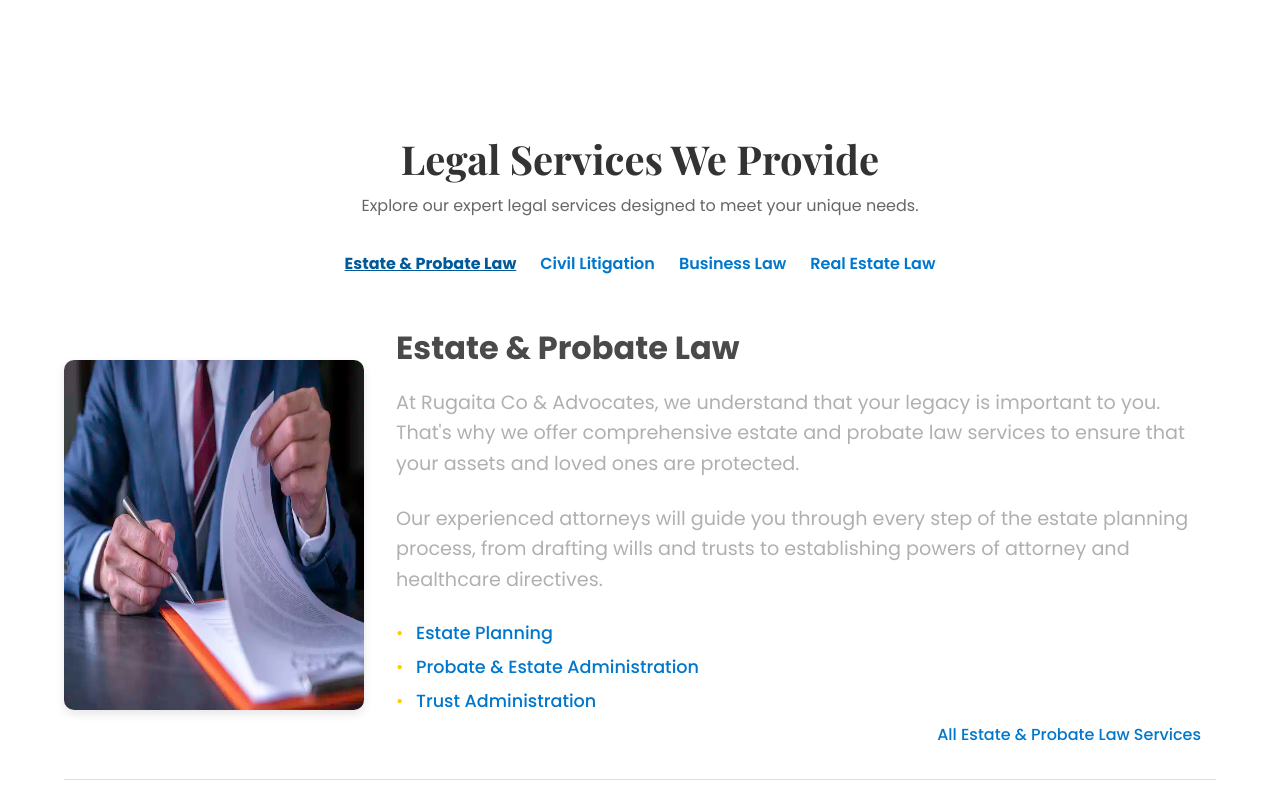
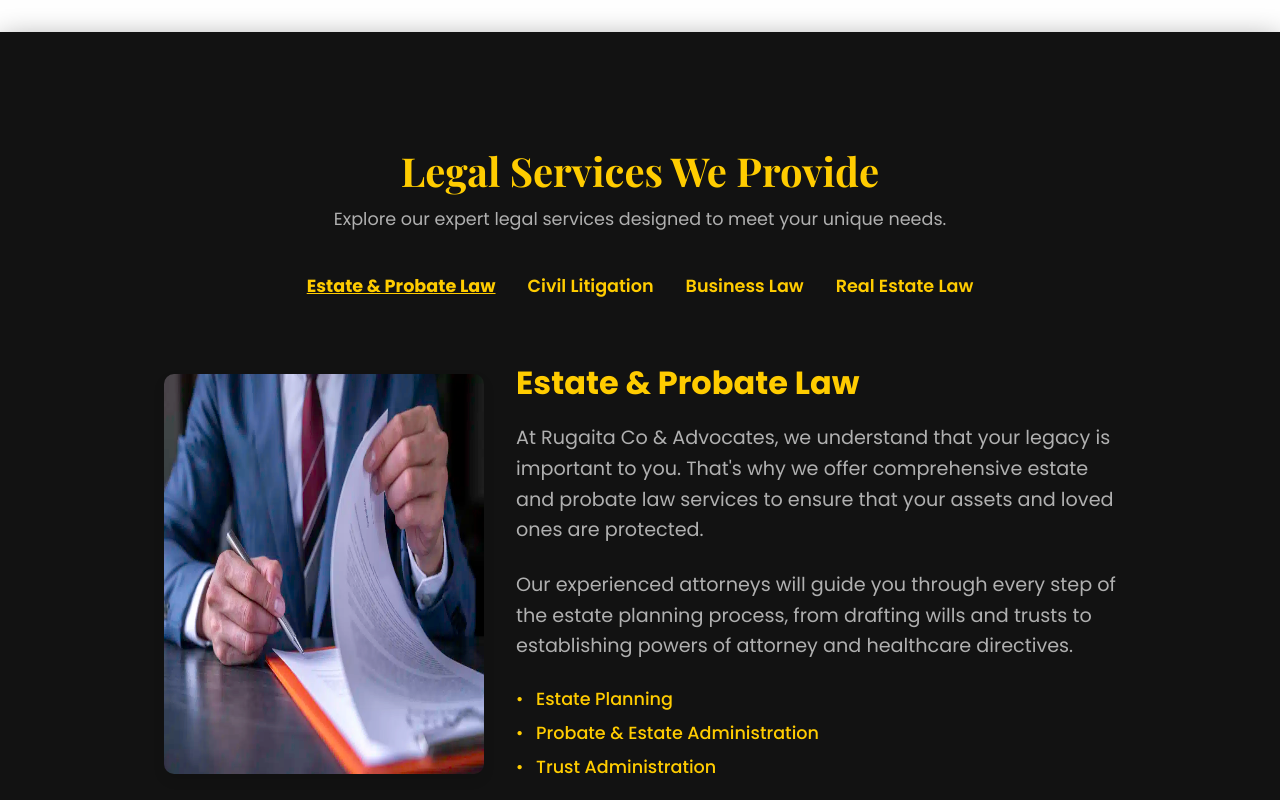
Before and after one commit to pravinireri/Rugaita-Co-Advocates, a plain HTML site: page index.html in a window 1280 px wide. Shown: the part 1680-2480 px from the top of the page. Drawn offline with nearby package versions, Linux system fonts and the light colour scheme.

Commit message:
service section restyle

```diff
--- a/assets/css/styles.css
+++ b/assets/css/styles.css
@@ -296,57 +296,86 @@ ul li::before {
 /* Section 2: Services */
 
 .services-container {
-    width: 90%;
-    max-width: 1200px;
+    width: 100%;
     margin: 2rem auto;
+    padding: 7rem 0 0;
+    background-color: #121212;
+    box-shadow: 0 10px 30px rgba(0, 0, 0, 0.5);
+    position: relative;
+    z-index: 1;
+    }
+
+.services-container::before {
+    content: '';
+    position: absolute;
+    top: -50px;
+    left: 0;
+    width: 100%;
+    height: 50px;
+    z-index: -1;
+}
+
+.services-container::after {
+    content: '';
+    position: absolute;
+    bottom: -50px;
+    left: 0;
+    width: 100%;
+    height: 50px;
+    z-index: -1;
 }
 
 .services-header {
     text-align: center;
-    margin-bottom: 2rem;
+    margin-bottom: 2.5rem;
 }
 
 .services-header h1 {
     font-size: 2.5rem;
-    color: #333;
+    color: var(--primary-color);
+    font-weight: bold;
     margin-bottom: 0.5rem;
 }
 
 .services-header p {
-    font-size: 1rem;
-    color: #666;
+    font-size: 1.1rem;
+    color: var(--secondary-text);
+    line-height: 1.6;
+    margin-bottom: 2rem;
 }
 
 .services-nav {
     display: flex;
     justify-content: center;
-    gap: 1.5rem;
+    gap: 2rem;
     margin-bottom: 3rem;
-    font-size: 1rem;
+    font-size: 1.1rem;
+    font-weight: 600;
 }
 
 .services-nav a {
     text-decoration: none;
-    color: #0077cc;
-    font-weight: 600;
+    color: var(--primary-color);
+    transition: all 0.3s ease;
 }
 
-.services-nav a:hover {
-    color: #005999;
+.services-nav a:hover,
+.services-nav a.active {
+    color: #ffcc00;
     text-decoration: underline;
-    background-color: transparent;
 }
 
 .section {
     display: none;
+    margin-top: 60px;
 }
 
 .section.active {
     display: flex;
     flex-wrap: wrap;
     align-items: center;
+    justify-content: center; /* Centers the content and image */
     margin-bottom: 3rem;
-    border-bottom: 1px solid #ddd;
     padding-bottom: 2rem;
 }
 
@@ -354,28 +383,42 @@ ul li::before {
     border-bottom: none;
 }
 
+/* Wrapper to center the content and image */
+.section-wrapper {
+    width: 90%;
+    max-width: 1200px; /* Limit width */
+    margin: 0 auto;
+    display: flex;
+    justify-content: space-between;
+    align-items: center;
+}
+
+/* Image styling */
 .section img {
-    flex: 1;
-    max-width: 300px;
-    height: 350px;
+    max-width: 320px;
+    height: 400px;
     border-radius: 10px;
     margin-right: 2rem;
-    box-shadow: 0 4px 10px rgba(0, 0, 0, 0.1);
+    box-shadow: 0 6px 12px rgba(0, 0, 0, 0.1);
 }
 
+/* Content styling */
 .section-content {
     flex: 2;
+    max-width: 600px; /* Prevent text from stretching too wide */
 }
 
 .section-content h2 {
     font-size: 2rem;
-    color: #4a4a4a;
+    color: var(--primary-color);
     margin-bottom: 1rem;
+    font-weight: bold;
 }
 
 .section-content p {
     line-height: 1.6;
     margin-bottom: 1.5rem;
+    color: var(--secondary-text);
 }
 
 .section-content ul {
@@ -385,49 +428,39 @@ ul li::before {
 
 .section-content ul li {
     margin-bottom: 0.5rem;
+    color: #bbb;
 }
 
 .section-content ul li a {
     text-decoration: none;
-    color: #0077cc;
+    color: var(--primary-color);
     font-weight: 500;
+    transition: color 0.3s ease;
 }
 
 .section-content ul li a:hover {
-    text-decoration: underline;
-}
-
-.footer-link {
-    text-align: right;
-    margin-top: 1rem;
-}
-
-.footer-link a {
-    color: #0077cc;
-    font-weight: 500;
-    text-decoration: none;
-}
-
-.footer-link a:hover {
+    color: #ffcc00;
     text-decoration: underline;
 }
 
 /* Active Button Style */
 .services-nav a.active {
-    color: #005999;
-    font-weight: 700;
+    color: #ffcc00;
+    font-weight: bold;
     text-decoration: underline;
     background-color: transparent;
 }
+
 
 /* Section 3: Attorneys */
 
 .a-container {
     max-width: 1100px;
-    margin: auto;
     text-align: center;
     font-family: 'Poppins', sans-serif;
     margin: 0 auto;
+    margin-top: 150px;
+    margin-bottom: -120px;
     padding: 0;
     color: #333;
 }
@@ -488,6 +521,8 @@ ul li::before {
     width: 80%;
     margin: 0 auto;
     margin-bottom: 50px;
+    border-radius: 15px;
+    overflow: hidden;
 }
 
 .left {
@@ -569,6 +604,7 @@ iframe {
     color: #ffcc00;
     padding-left: 20px;
 }
+
 
 /* Footer styles */
 
--- a/index.html
+++ b/index.html
@@ -10,7 +10,7 @@
     <link rel="preconnect" href="https://fonts.gstatic.com" crossorigin>
     <link href="https://fonts.googleapis.com/css2?family=Poppins:wght@100;200;300;400;500;600;700;800;900&family=Roboto:wght@100;300;400;500;700;900&display=swap" rel="stylesheet">
     <link href="https://fonts.googleapis.com/css2?family=Playfair+Display:wght@400;700&display=swap" rel="stylesheet">
-
+    <link href="https://fonts.googleapis.com/css2?family=Montserrat:ital,wght@0,100..900;1,100..900&display=swap" rel="stylesheet">
 </head>
 <body>
     <!-- NAVBAR -->
@@ -93,9 +93,6 @@
                         <li><a href="#">Probate & Estate Administration</a></li>
                         <li><a href="#">Trust Administration</a></li>
                     </ul>
-                    <div class="footer-link">
-                        <a href="#">All Estate & Probate Law Services</a>
-                    </div>
                 </div>
             </div>
 
@@ -112,9 +109,6 @@
                         <li><a href="#">Product Liability</a></li>
                         <li><a href="#">Insurance Defense</a></li>
                     </ul>
-                    <div class="footer-link">
-                        <a href="#">All Civil Litigation Services</a>
-                    </div>
                 </div>
             </div>
 
@@ -130,9 +124,6 @@
                         <li><a href="#">Mergers & Acquisitions</a></li>
                         <li><a href="#">Business Litigation</a></li>
                     </ul>
-                    <div class="footer-link">
-                        <a href="#">All Business Law Services</a>
-                    </div>
                 </div>
             </div>
 
@@ -147,9 +138,6 @@
                         <li><a href="#">Zoning & Land Use</a></li>
                         <li><a href="#">Real Estate Disputes</a></li>
                     </ul>
-                    <div class="footer-link">
-                        <a href="#">All Real Estate Law Services</a>
-                    </div>
                 </div>
             </section>
 
```
